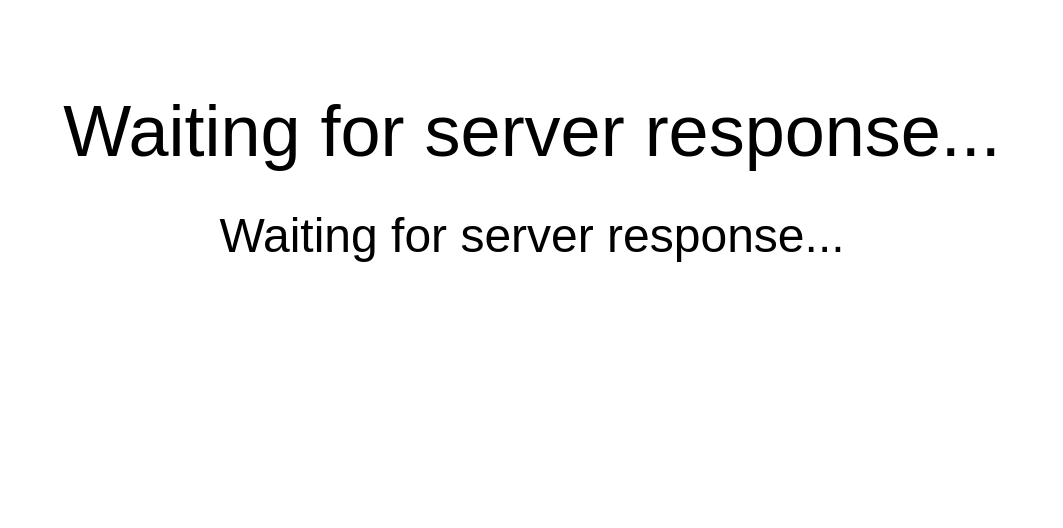
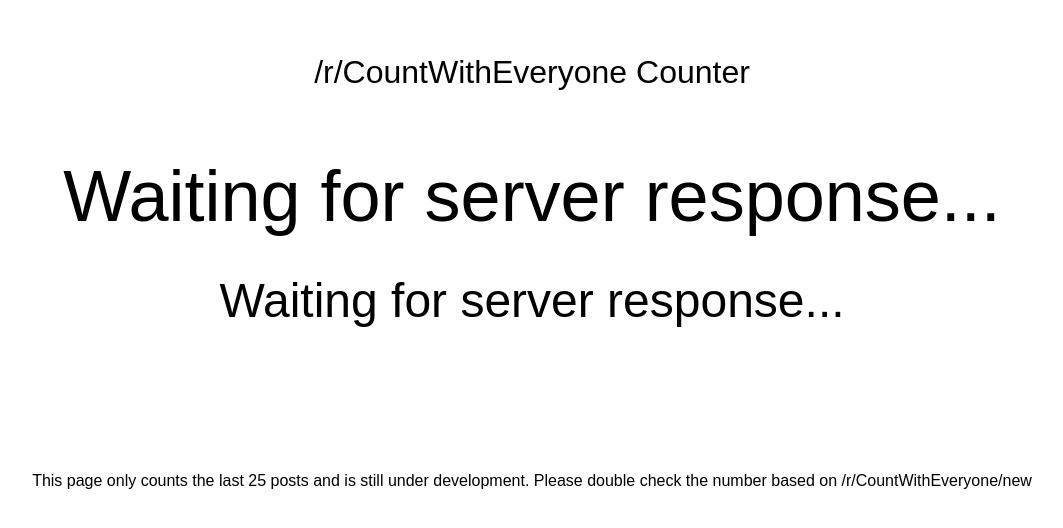
Before and after one commit to MystPhysX/counter-page, a website: page static/counter.html in a window 1280 px wide. Shown: the part 128-656 px from the top of the page, without its empty margins (108-1171 px from the left). Drawn offline with nearby package versions, Linux system fonts and the light colour scheme; no server answers.

Commit message:
style changes

```diff
--- a/static/counter.html
+++ b/static/counter.html
@@ -6,8 +6,10 @@
     <link rel="stylesheet" href="./style.css" />
     <body>
         <div class="box">
+            <div id="title">/r/CountWithEveryone Counter</div>
             <div id="mainText">Waiting for server response...</div>
             <div id="numberText">Waiting for server response...</div>
+            <div id="subscript">This page only counts the last 25 posts and is still under development. Please double check the number based on /r/CountWithEveryone/new</div>
         </div>
         <script src="https://cdn.socket.io/4.8.1/socket.io.min.js"></script>
         <script>
--- a/static/style.css
+++ b/static/style.css
@@ -23,5 +23,10 @@
 
 #numberText {
     font-size: 3em;
-    margin-bottom: 4em;
+    margin-bottom: 3em;
 }
+
+#title {
+    font-size: 2em;
+    margin-bottom: 2em;
+}
```
